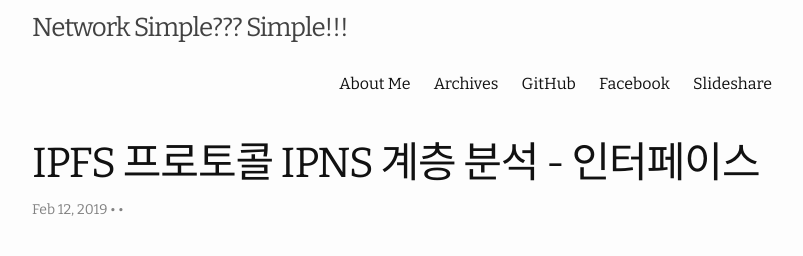
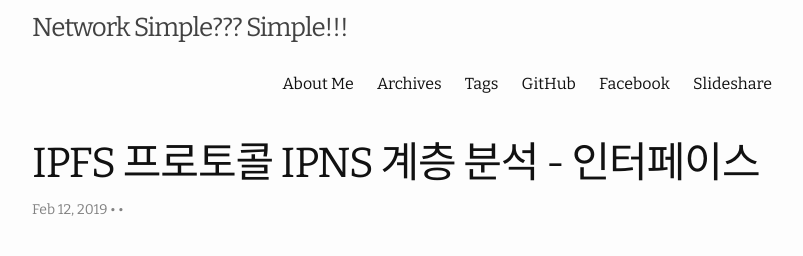
Before and after one commit to uni2u/uni2u.github.io, a Jekyll site: the page built from index.html, in a window 1280 px wide and 900 px high. Shown: the top 256 px of the window, without its empty margins (238-1041 px from the left). Built offline with Jekyll 4.4.1, drawn with Linux system fonts in a browser that asks for light colours; the list of posts is cut into pages by our own code.

Commit message:
add tag_test

```diff
--- a/_data/navigation.yml
+++ b/_data/navigation.yml
@@ -5,6 +5,8 @@ main:
     url: /about_me/
   - title: "Archives"
     url: /archives/
+  - title: "Tags"
+    url: /tags/
   - title: "GitHub"
     url: https://github.com/uni2u
   - title: "Facebook"
```
Also changed, not shown: tags.md (added, +5 -0 lines).
